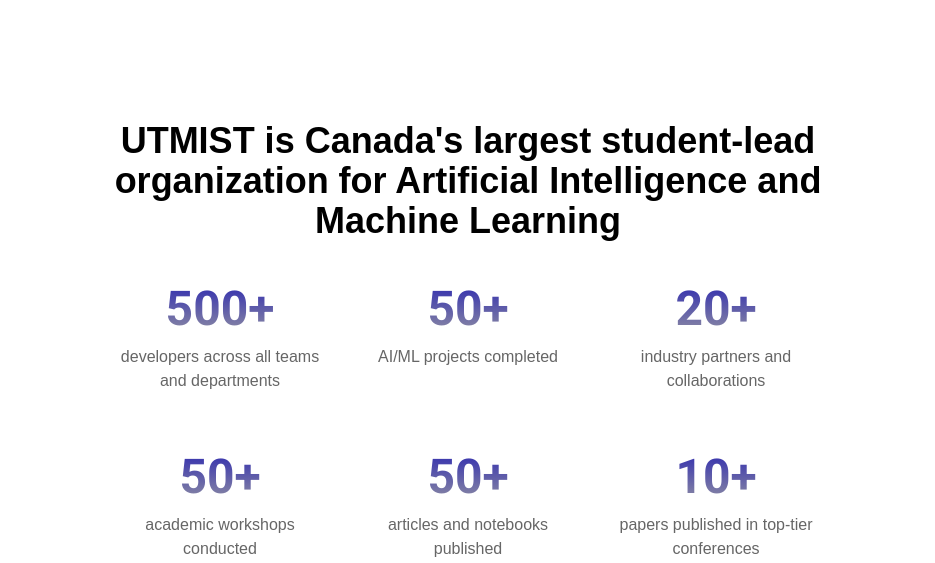
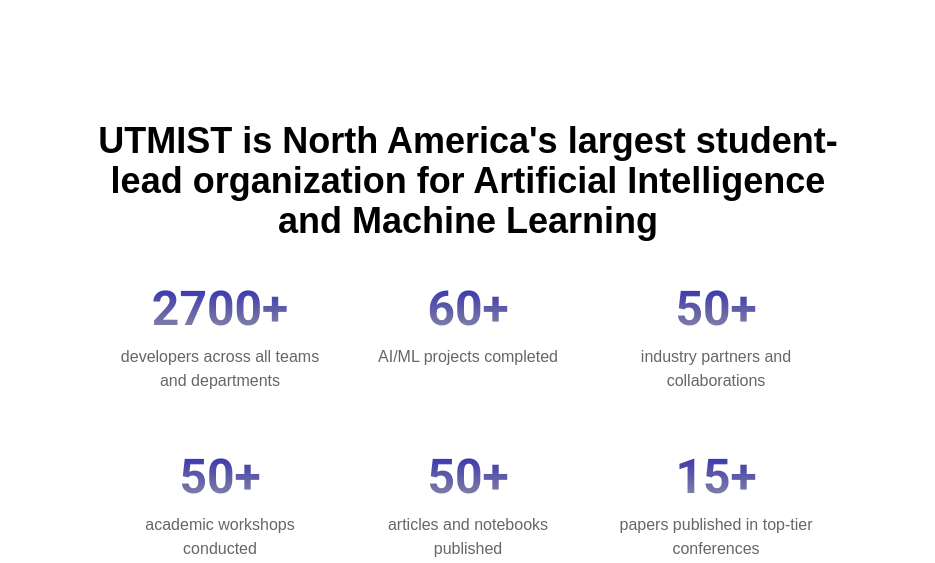
Before and after one commit to UTMIST/UTMIST, a Next.js app in the folder client/: page / in a window 1280 px wide. Shown: the part 860-1423 px from the top of the page, without its empty margins (172-1107 px from the left). Built offline with nearby package versions, Linux system fonts and the light colour scheme.

Commit message:
changed text on landing page

```diff
--- a/client/src/app/page.tsx
+++ b/client/src/app/page.tsx
@@ -51,7 +51,7 @@ export default function Home() {
       {/*Statistics Section */}
       <div className="flex flex-col gap-8 justify-center items-center my-16">
         <p className="text-4xl font-bold text-center max-w-3xl text-black px-8 md:px-0">
-          UTMIST is Canada&apos;s largest student-lead organization for
+          UTMIST is North America&apos;s largest student-lead organization for
           Artificial Intelligence and Machine Learning
         </p>
         <Statistics />
--- a/client/src/components/stats.tsx
+++ b/client/src/components/stats.tsx
@@ -48,15 +48,15 @@ export default function Statistics() {
         <main>
             <div className="stats-grid">
                 <StatItem
-                    number="500+"
+                    number="2700+"
                     description="developers across all teams and departments"
                 />
                 <StatItem
-                    number="50+"
+                    number="60+"
                     description="AI/ML projects completed"
                 />
                 <StatItem
-                    number="20+"
+                    number="50+"
                     description="industry partners and collaborations"
                 />
                 <StatItem
@@ -68,7 +68,7 @@ export default function Statistics() {
                     description="articles and notebooks published"
                 />
                 <StatItem
-                    number="10+"
+                    number="15+"
                     description="papers published in top-tier conferences"
                 />
             </div>
```
